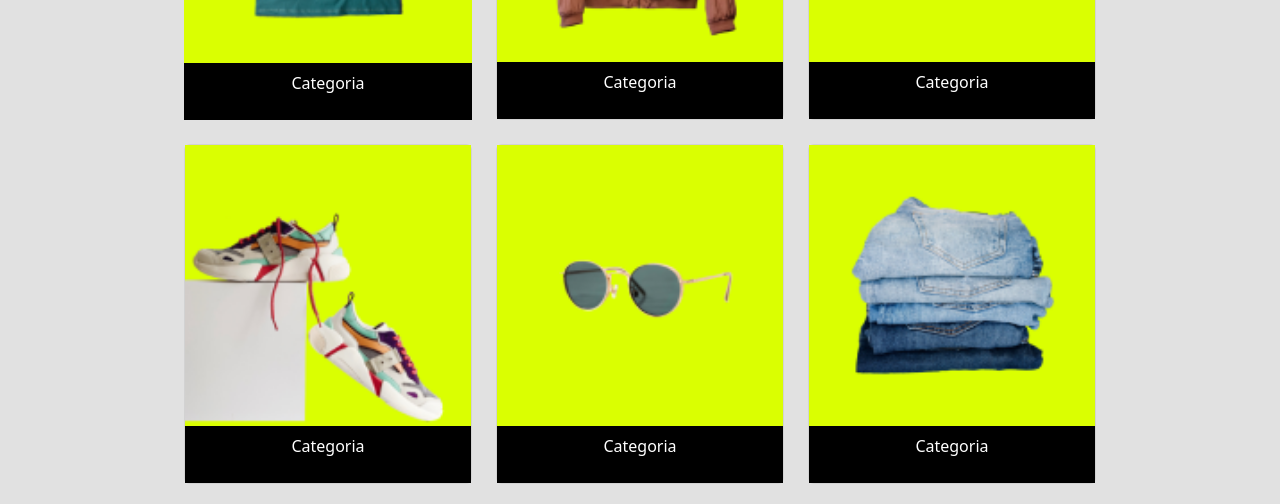
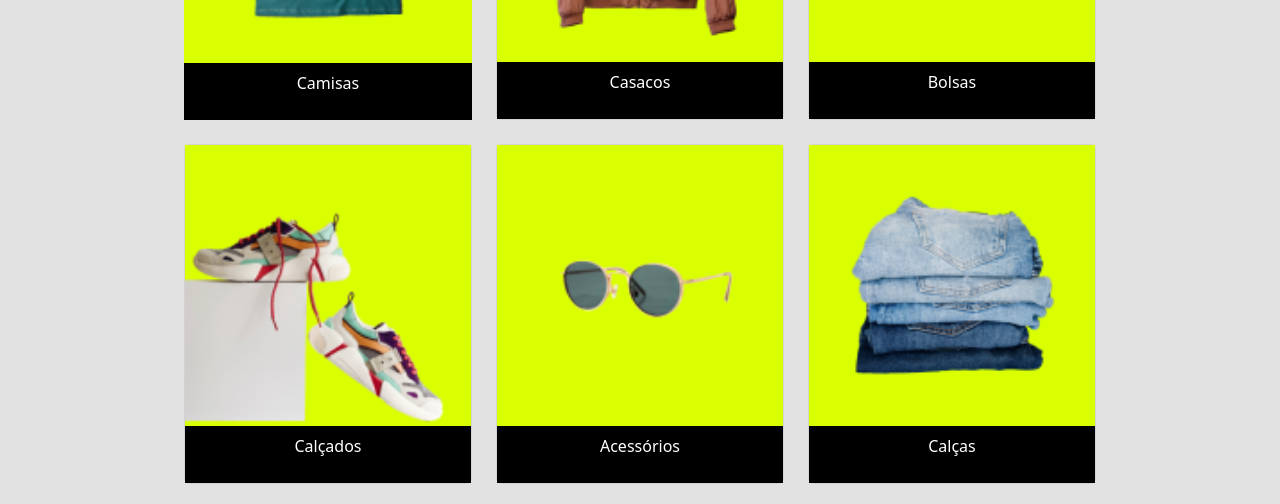
Before and after one commit to Samanta00/Bonnars, a React (Create React App) app in the folder frontend/projeto/: page / in a window 1280 px wide. Shown: the part 412-916 px from the top of the page. Built offline with nearby package versions, Linux system fonts and the light colour scheme; no server answers.

Commit message:
fix: renomeação aos itens de cards

```diff
--- a/frontend/projeto/src/components/Cards/index.tsx
+++ b/frontend/projeto/src/components/Cards/index.tsx
@@ -38,7 +38,7 @@ export default function Cards() {
             <img className="d-none d-xl-block" src={Cdesktop1} alt="" />
             <div className="card-header bg-black text-bg-dark">
               <p className="text-center">
-                Categoria
+                Camisas
               </p>
             </div>
           </div>
@@ -51,7 +51,7 @@ export default function Cards() {
             <img className="d-none d-xl-block" src={Cdesktop2} alt="" />
             <div className="card-header bg-black text-bg-dark">
               <p className="text-center">
-                Categoria
+                Casacos
               </p>
             </div>
           </div>
@@ -64,7 +64,7 @@ export default function Cards() {
             <img className="d-none d-xl-block" src={Cdesktop3} alt="" />
             <div className="card-header bg-black text-bg-dark">
               <p className="text-center">
-                Categoria
+                Bolsas
               </p>
             </div>
           </div>
@@ -77,7 +77,7 @@ export default function Cards() {
             <img className="d-none d-xl-block" src={Cdesktop4} alt="" />
             <div className="card-header bg-black text-bg-dark">
               <p className="text-center">
-                Categoria
+                Calçados
               </p>
             </div>
           </div>
@@ -90,7 +90,7 @@ export default function Cards() {
             <img className="d-none d-xl-block" src={Cdesktop5} alt="" />
             <div className="card-header bg-black text-bg-dark">
               <p className="text-center">
-                Categoria
+                Acessórios
               </p>
             </div>
           </div>
@@ -103,7 +103,7 @@ export default function Cards() {
             <img className="d-none d-xl-block" src={Cdesktop6} alt="" />
             <div className="card-header bg-black text-bg-dark">
               <p className="text-center">
-                Categoria
+                Calças
               </p>
             </div>
           </div>
```
